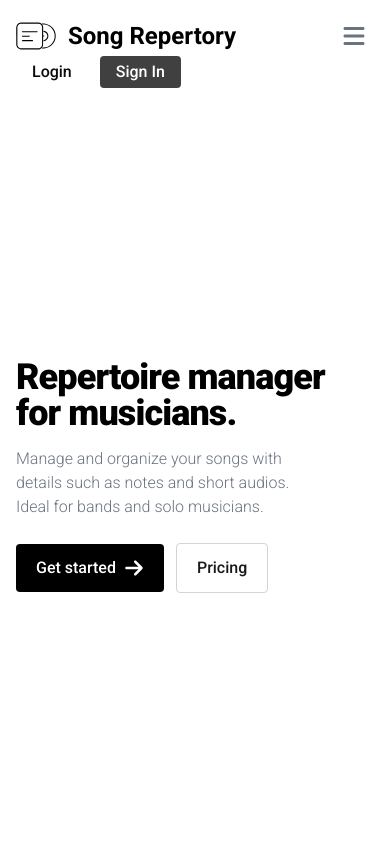
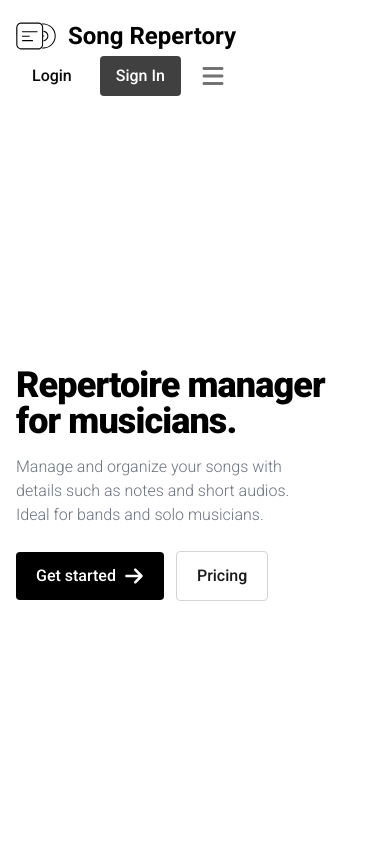
Before and after one commit to joshtin2505/song-repertory, a Next.js app: page / in a window 390 px wide. Shown: the top 844 px of the page. Built offline with nearby package versions, Linux system fonts and the light colour scheme.

Commit message:
refactor: Update NavBar component to include responsive menu button

```diff
--- a/src/components/NavBar.tsx
+++ b/src/components/NavBar.tsx
@@ -20,19 +20,10 @@ export function NavBar() {
             Song Repertory
           </span>
         </Link>
-        <button
-          data-collapse-toggle="navbar-default"
-          type="button"
-          className="inline-flex items-center p-2 w-10 h-10 justify-center text-sm text-gray-500 rounded-lg md:hidden hover:bg-gray-100 focus:outline-none focus:ring-2 focus:ring-gray-200 dark:text-gray-400 dark:hover:bg-gray-700 dark:focus:ring-gray-600"
-          aria-controls="navbar-default"
-          aria-expanded="false"
-        >
-          <span className="sr-only">Open main menu</span>
-          <FaBars className="w-6 h-6" />
-        </button>
+
         <ul
           id="navbar-default"
-          className="hidden md:flex w-auto font-medium  flex-col p-4 md:p-0 mt-4 border border-gray-100 rounded-lg md:flex-row md:space-x-8 rtl:space-x-reverse md:mt-0 md:border-0 dark:border-gray-700"
+          className="hidden lg:flex w-auto font-medium flex-col p-4 md:p-0 mt-4 border border-neutral-100 rounded-lg md:flex-row md:space-x-8 rtl:space-x-reverse md:mt-0 md:border-0 dark:border-neutral-700"
         >
           <li>
             <Link
@@ -46,7 +37,7 @@ export function NavBar() {
           <li>
             <Link
               href="#"
-              className="block py-2 px-3 text-gray-900 rounded hover:bg-gray-100 md:hover:bg-transparent md:border-0 md:hover:text-neutral-700 md:p-0 dark:text-white md:dark:hover:text-neutral-500 dark:hover:bg-gray-700 dark:hover:text-white md:dark:hover:bg-transparent"
+              className="block py-2 px-3 text-neutral-900 rounded hover:bg-neutral-100 md:hover:bg-transparent md:border-0 md:hover:text-neutral-700 md:p-0 dark:text-white md:dark:hover:text-neutral-500 dark:hover:bg-neutral-700 dark:hover:text-white md:dark:hover:bg-transparent"
             >
               About
             </Link>
@@ -54,7 +45,7 @@ export function NavBar() {
           <li>
             <Link
               href="#"
-              className="block py-2 px-3 text-gray-900 rounded hover:bg-gray-100 md:hover:bg-transparent md:border-0 md:hover:text-neutral-700 md:p-0 dark:text-white md:dark:hover:text-neutral-500 dark:hover:bg-gray-700 dark:hover:text-white md:dark:hover:bg-transparent"
+              className="block py-2 px-3 text-neutral-900 rounded hover:bg-neutral-100 md:hover:bg-transparent md:border-0 md:hover:text-neutral-700 md:p-0 dark:text-white md:dark:hover:text-neutral-500 dark:hover:bg-neutral-700 dark:hover:text-white md:dark:hover:bg-transparent"
             >
               Services
             </Link>
@@ -62,7 +53,7 @@ export function NavBar() {
           <li>
             <Link
               href="#"
-              className="block py-2 px-3 text-gray-900 rounded hover:bg-gray-100 md:hover:bg-transparent md:border-0 md:hover:text-neutral-700 md:p-0 dark:text-white md:dark:hover:text-neutral-500 dark:hover:bg-gray-700 dark:hover:text-white md:dark:hover:bg-transparent"
+              className="block py-2 px-3 text-neutral-900 rounded hover:bg-neutral-100 md:hover:bg-transparent md:border-0 md:hover:text-neutral-700 md:p-0 dark:text-white md:dark:hover:text-neutral-500 dark:hover:bg-neutral-700 dark:hover:text-white md:dark:hover:bg-transparent"
             >
               Pricing
             </Link>
@@ -70,7 +61,7 @@ export function NavBar() {
           <li>
             <Link
               href="#"
-              className="block py-2 px-3 text-gray-900 rounded hover:bg-gray-100 md:hover:bg-transparent md:border-0 md:hover:text-neutral-700 md:p-0 dark:text-white md:dark:hover:text-neutral-500 dark:hover:bg-gray-700 dark:hover:text-white md:dark:hover:bg-transparent"
+              className="block py-2 px-3 text-neutral-900 rounded hover:bg-neutral-100 md:hover:bg-transparent md:border-0 md:hover:text-neutral-700 md:p-0 dark:text-white md:dark:hover:text-neutral-500 dark:hover:bg-neutral-700 dark:hover:text-white md:dark:hover:bg-transparent"
             >
               Contact
             </Link>
@@ -89,6 +80,16 @@ export function NavBar() {
           >
             Sign In
           </button>
+          <button
+            data-collapse-toggle="navbar-default"
+            type="button"
+            className="inline-flex items-center p-2 w-10 h-10 justify-center text-sm text-neutral-500 rounded-lg lg:hidden hover:bg-neutral-100 focus:outline-none focus:ring-2 focus:ring-neutral-200 dark:text-neutral-400 dark:hover:bg-neutral-700 dark:focus:ring-neutral-600"
+            aria-controls="navbar-default"
+            aria-expanded="false"
+          >
+            <span className="sr-only">Open main menu</span>
+            <FaBars className="w-6 h-6" />
+          </button>
         </div>
       </nav>
     </header>
```
